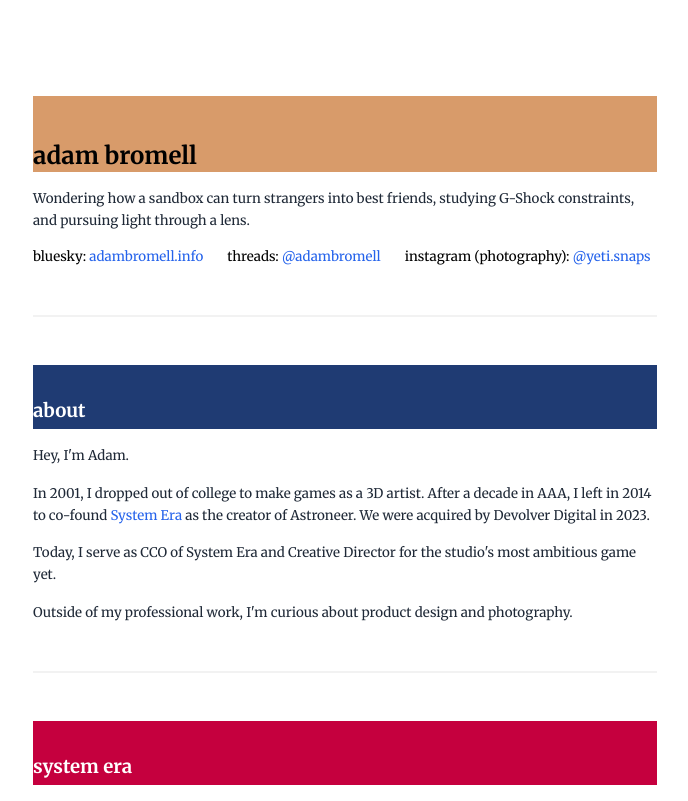
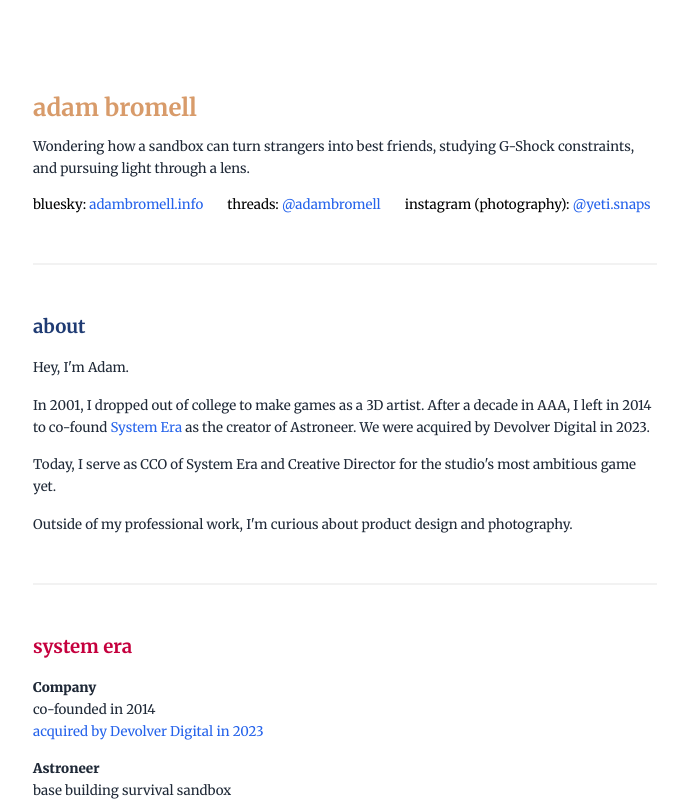
Before and after one commit to XYZCHiiLD/adambromell-site, a Next.js app: page / in a window 1280 px wide. Shown: the top 801 px of the page, without its empty margins (295-983 px from the left). Built offline with nearby package versions, Linux system fonts and the light colour scheme.

Commit message:
Add files via upload

```diff
--- a/src/app/page.js
+++ b/src/app/page.js
@@ -3,23 +3,6 @@ import { useState, useEffect } from 'react';
 
 export default function Home() {
   const [colors, setColors] = useState([]);
-
-  // Determine if text should be white or black based on background color
-  const getTextColor = (bgColor) => {
-    if (!bgColor || bgColor === 'transparent') return '#000';
-
-    // Convert hex to RGB
-    const hex = bgColor.replace('#', '');
-    const r = parseInt(hex.substr(0, 2), 16);
-    const g = parseInt(hex.substr(2, 2), 16);
-    const b = parseInt(hex.substr(4, 2), 16);
-
-    // Calculate luminance
-    const luminance = (0.299 * r + 0.587 * g + 0.114 * b) / 255;
-
-    // Return white for dark backgrounds, black for light
-    return luminance > 0.5 ? '#000' : '#fff';
-  };
 
   useEffect(() => {
     // Color palette
@@ -43,7 +26,7 @@ export default function Home() {
 
         {/* Header */}
         <header className="mb-4">
-          <h1 className="font-bold mb-0 pt-12 pb-1" style={{ backgroundColor: colors[0] || 'transparent', color: getTextColor(colors[0]) }}>adam bromell</h1>
+          <h1 className="font-bold mb-0" style={{ color: colors[0] || '#000' }}>adam bromell</h1>
         </header>
 
         {/* Tagline */}
@@ -87,7 +70,7 @@ export default function Home() {
 
         {/* About */}
         <section className="mb-12">
-          <h2 className="font-bold mb-4 pt-8 pb-1" style={{ backgroundColor: colors[1] || 'transparent', color: getTextColor(colors[1]) }}>about</h2>
+          <h2 className="font-bold mb-4" style={{ color: colors[1] || '#000' }}>about</h2>
           <div className="space-y-4 text-gray-800 leading-relaxed">
             <p>Hey, I'm Adam.</p>
             <p>In 2001, I dropped out of college to make games as a 3D artist. After a decade in AAA, I left in 2014 to co-found <a href="https://www.systemera.net/" target="_blank" rel="noopener noreferrer" className="text-blue-600 hover:underline">System Era</a> as the creator of Astroneer. We were acquired by Devolver Digital in 2023.</p>
@@ -100,7 +83,7 @@ export default function Home() {
 
         {/* System Era */}
         <section className="mb-12">
-          <h2 className="font-bold mb-4 pt-8 pb-1" style={{ backgroundColor: colors[2] || 'transparent', color: getTextColor(colors[2]) }}>system era</h2>
+          <h2 className="font-bold mb-4" style={{ color: colors[2] || '#000' }}>system era</h2>
           <div className="space-y-4 text-gray-800 leading-relaxed">
             <div>
               <p className="subheading">Company</p>
@@ -130,7 +113,7 @@ export default function Home() {
 
         {/* Additional History */}
         <section className="mb-12">
-          <h2 className="font-bold mb-4 pt-8 pb-1" style={{ backgroundColor: colors[3] || 'transparent', color: getTextColor(colors[3]) }}>additional history</h2>
+          <h2 className="font-bold mb-4" style={{ color: colors[3] || '#000' }}>additional history</h2>
           <div className="space-y-6 text-gray-800 leading-relaxed">
 
             <div>
```
